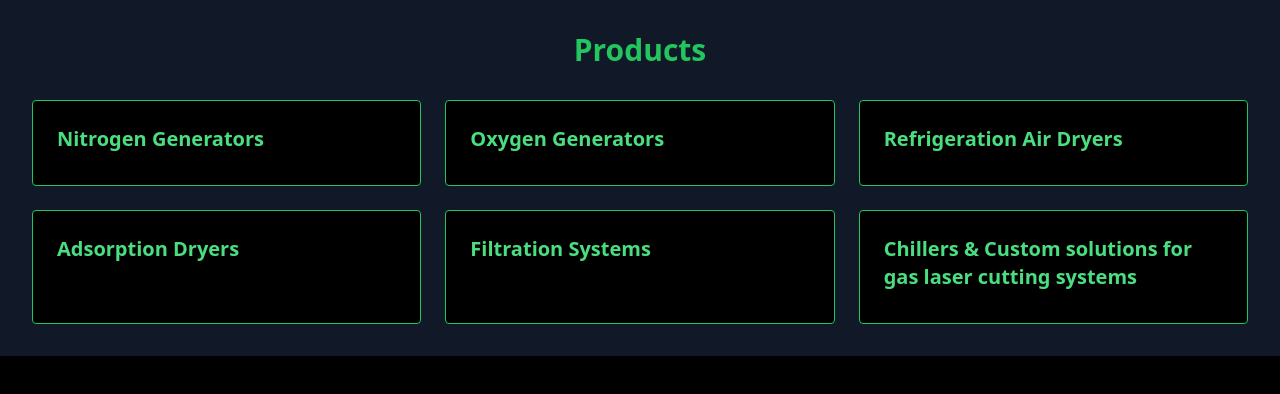
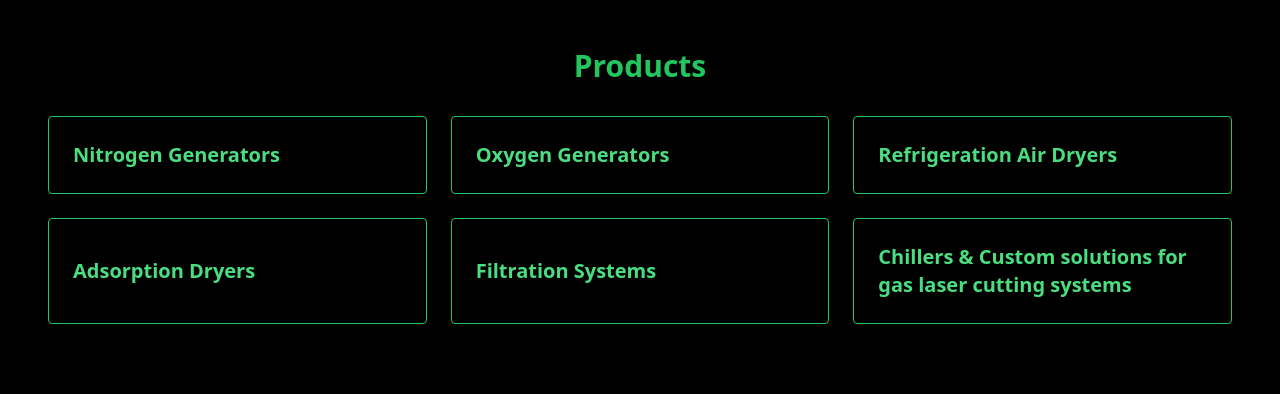
Before and after one commit to Zakkom/technocore-site, a Next.js app: page / in a window 1280 px wide. Shown: the top 394 px of the page. Built offline with nearby package versions, Linux system fonts and the light colour scheme.

Commit message:
Update TechnoCoreLanding page content and SEO

```diff
--- a/components/TechnoCoreLanding.js
+++ b/components/TechnoCoreLanding.js
@@ -3,62 +3,72 @@ import React, { useState } from "react";
 import Head from "next/head";
 
 export default function TechnoCoreLanding() {
-  const [activeProduct, setActiveProduct] = useState(null);
+  const [selectedProduct, setSelectedProduct] = useState(null);
 
-  const products = [
+  const productData = [
     {
       title: "Nitrogen Generators",
-      desc: "PSA nitrogen systems with 97–99.9995% purity. Options include N2-Pack, Skid, and Box units. These generators reduce dependency on bottled nitrogen and lower operational costs, ideal for packaging, laser cutting, and electronics."
+      description: `### PSA Nitrogen Generators in Ireland – Reliable On-Site Solutions\n\nLooking for a cost-effective way to generate nitrogen on-site? At **TechnoCore**, we offer high-purity **PSA nitrogen generators** tailored for industrial use across Ireland.\n\nOur systems deliver **97% to 99.9995% nitrogen purity**, making them ideal for:\n- **Food packaging & beverage** industry\n- **Pharmaceutical and lab environments**\n- **Metal processing & laser cutting**\n\n✅ Reduce dependence on cylinder deliveries  \n✅ Lower your long-term nitrogen costs  \n✅ Compact SKID and BOX units available\n\n📍 TechnoCore – Your local partner for nitrogen solutions in Dublin, Wicklow, and across Ireland.\n\n👉 [Contact us today](#contact) for a free consultation.`
     },
     {
       title: "Oxygen Generators",
-      desc: "On-site PSA oxygen generators (90–95% purity) integrated in compact plug-and-play units. Used in water treatment, metal cutting, and aquaculture to reduce supply risks and improve reliability."
+      description: `### Oxygen Generators for Medical & Industrial Use\n\nReliable **PSA oxygen generators** for on-site production of 90–95% pure oxygen.\n\nIdeal for:\n- Healthcare and clinics\n- Welding and metal cutting\n- Fish farming and aquaculture\n\nCompact plug-and-play systems with low energy consumption.`
     },
     {
       title: "Refrigeration Air Dryers",
-      desc: "RDP/RDHP dryers with capacities up to 13200 m3/h, PDP +3°C, using R513a refrigerant and zero-loss drains. Maintain air system integrity and protect downstream equipment from moisture damage."
+      description: `### Refrigeration Air Dryers\n\nOmega Air’s RDP/RDHP dryers provide a pressure dew point of +3°C and flow rates up to 13200 m³/h.\n\n✅ Eco-friendly R513a refrigerant\n✅ Energy-saving zero-loss drains`
     },
     {
       title: "Adsorption Dryers",
-      desc: "R-DRY BVA/BVL/BP models with PDP down to -40°C. Siemens SIMATIC control and energy-saving DPD modes ensure maximum reliability in precision-demanding industries."
+      description: `### Adsorption Dryers\n\nFor applications requiring ultra-dry compressed air with dew points down to -40°C.\n\n✔️ Siemens SIMATIC controller  \n✔️ Suitable for pharma, packaging, food & electronics.`
     },
     {
       title: "Filtration Systems",
-      desc: "Full range of filters: coalescing, particulate, activated carbon and sterile, ISO 8573-1 compliant. Removes oil, dust, and water aerosols from compressed air for clean and safe operation."
+      description: `### Air & Gas Filtration Systems\n\nFull range of Omega Air filters for removing water, oil and particles from compressed air.\n\nTypes include:\n- Coalescing filters\n- Activated carbon\n- Sterile & particulate filters\n\nISO 8573-1 compliant.`
     },
     {
-      title: "Chillers & Сustom solutions for gas laser cutting systems",
-      desc: "PCI chillers (2–180 kW) and containerized SKID/BOX systems for N2/O2 — modular and scalable. Designed for industrial processes requiring temperature-controlled operations."
+      title: "Chillers & Custom solutions for gas laser cutting systems",
+      description: `### Chillers & Custom Cooling\n\nPCI chillers (2–180 kW) for industrial applications including laser cutting, gas systems, and more.\n\nContainerized SKID/BOX versions available.`
     }
   ];
 
-  const images = [
-    { src: "/images/n2-generator.jpg", alt: "Nitrogen Generator - N2-Pack" },
-    { src: "/images/o2-skid.jpg", alt: "Oxygen Skid System" },
-    { src: "/images/rdp-dryer.jpg", alt: "Refrigeration Dryer RDP" },
-    { src: "/images/r-dry-adsorption.jpg", alt: "Adsorption Dryer R-DRY" },
-    { src: "/images/chiller-pci.jpg", alt: "Chiller PCI Unit" },
-    { src: "/images/filtration-units.jpg", alt: "Filtration Units" },
-    { src: "/images/n2-box-unit.jpg", alt: "N2 Box Generator Unit" },
-    { src: "/images/12345.jpg", alt: "12345" },
-    { src: "/images/6789.jpg", alt: "6789" }
-  ];
+  return (
+    <>
+      <Head>
+        <title>TechnoCore | Industrial Gas & Air Solutions in Ireland</title>
+        <meta name="description" content="TechnoCore: Nitrogen and Oxygen Generators, Air Dryers, Air & Gas Filtration, and Industrial Gas Solutions in Ireland." />
+      </Head>
 
-  return (
-    <section id="products" className="bg-gray-900 p-8">
-      <h2 className="text-3xl font-bold text-green-500 text-center mb-8">Products</h2>
+      <section id="products" className="bg-black text-white p-12 text-center">
+        <h2 className="text-3xl font-bold text-green-500 mb-8">Products</h2>
         <div className="grid grid-cols-1 md:grid-cols-2 lg:grid-cols-3 gap-6">
-        {products.map((product, index) => (
-          <article
+          {productData.map((product, index) => (
+            <button
               key={index}
-            onClick={() => setActiveProduct(activeProduct === index ? null : index)}
-            className={`cursor-pointer bg-black border border-green-500 rounded p-6 transition-all duration-300 ${activeProduct === index ? 'bg-gray-800' : ''}`}
+              onClick={() => setSelectedProduct(index)}
+              className="bg-black border border-green-500 text-green-400 hover:bg-green-900 rounded p-6 text-left text-xl font-semibold shadow"
             >
-            <h3 className="text-xl font-semibold text-green-400 mb-2">{product.title}</h3>
-            {activeProduct === index && <p className="text-gray-300 mt-2">{product.desc}</p>}
-          </article>
+              {product.title}
+            </button>
           ))}
         </div>
+
+        {selectedProduct !== null && (
+          <div className="mt-10 bg-gray-900 border border-green-500 rounded-xl p-6 max-w-3xl mx-auto text-left prose prose-invert">
+            <button
+              onClick={() => setSelectedProduct(null)}
+              className="mb-4 text-sm text-green-400 underline hover:text-green-200"
+            >
+              ← Back to products
+            </button>
+            <div
+              dangerouslySetInnerHTML={{
+                __html: productData[selectedProduct].description.replace(/\n/g, '<br />')
+              }}
+            />
+          </div>
+        )}
       </section>
+    </>
   );
 }
```
Lines whose indentation alone changed are shown as unchanged.
